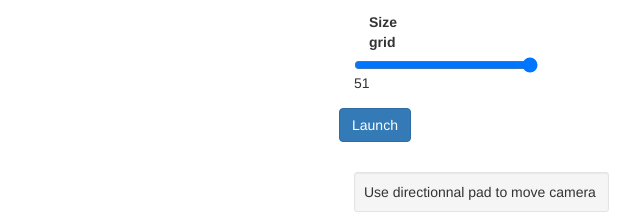
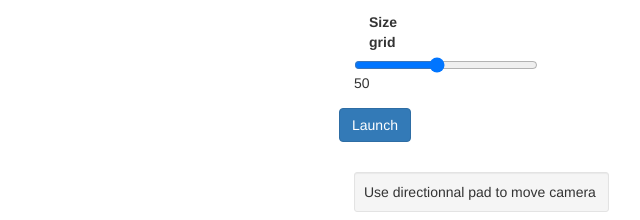
Before and after one commit to guillaume-gomez/ant-langton, a website with bundled scripts: page static/index.html in a window 1280 px wide. Shown: the part 421-641 px from the top of the page, 586-1226 px from the left. Built offline with nearby package versions, Linux system fonts and the light colour scheme.

Commit message:
update grid slider

```diff
--- a/static/index.html
+++ b/static/index.html
@@ -36,8 +36,8 @@
           <div class="form-group row">
             <div class="col-xs-9">
               <label for="grid"  class="col-xs-3 col-form-label"> Size grid </label>
-              <input id="grid" type="range" min="10" max="51" value="51" step="1" oninput="showValue(this.value, 'gridSizes')" onchange="showValue(this.value, 'gridSizes')" />
-              <span id="gridSizes">51</span>
+              <input id="grid" type="range" min="10" max="100" value="50" step="1" oninput="showValue(this.value, 'gridSizes')" onchange="showValue(this.value, 'gridSizes')" />
+              <span id="gridSizes">50</span>
             </div>
           </div>
           <div class="form-group row">
```
